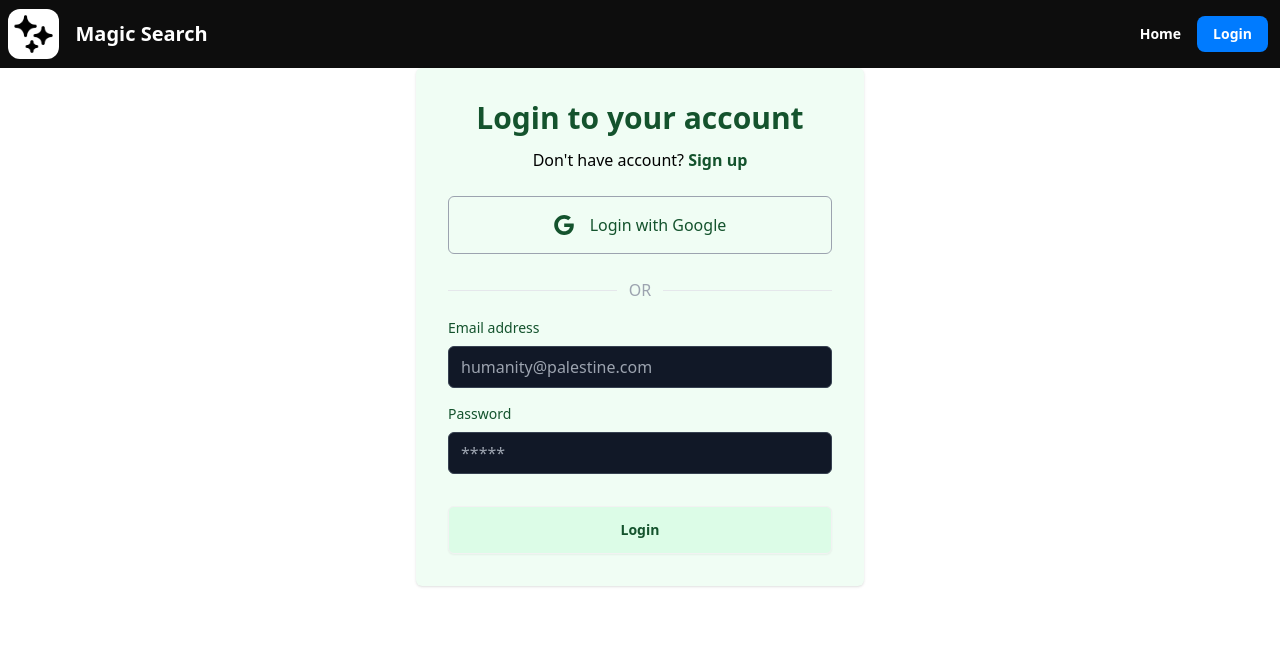
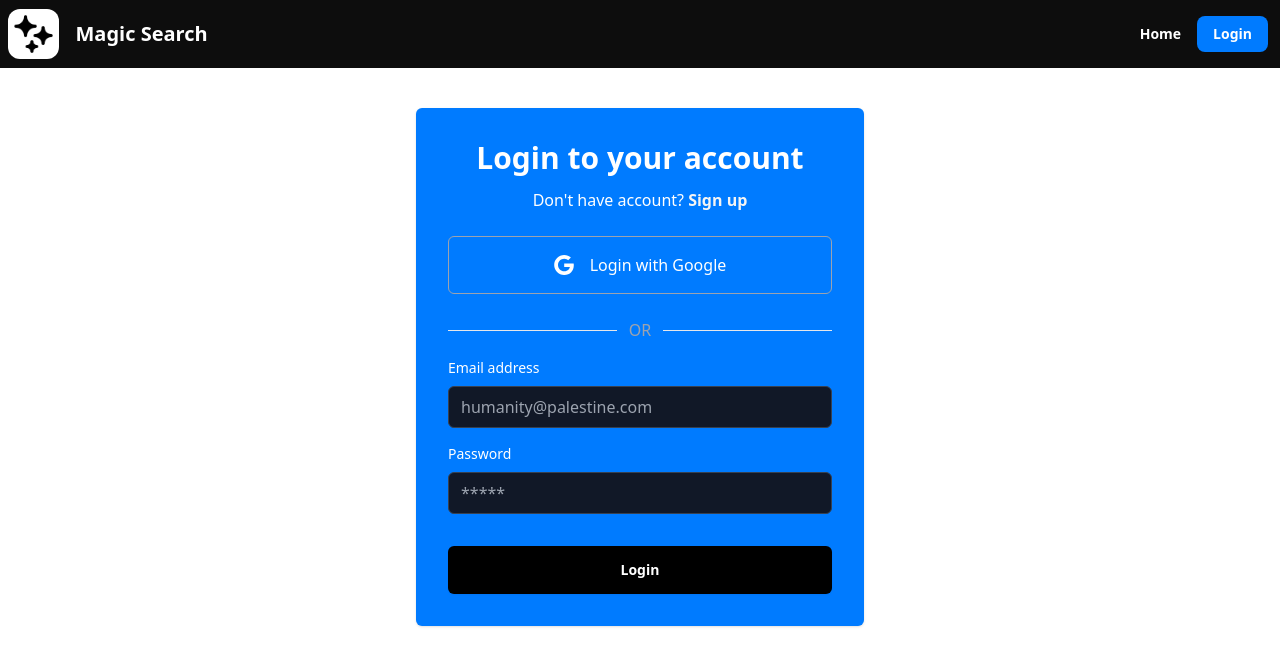
Before and after one commit to Md-Ashikur-Rahman-Ashik/Magic-Search-Frontend, a React (Vite) app: page /login in a window 1280 px wide. Shown: the top 666 px of the page. Built offline with nearby package versions, Linux system fonts and the light colour scheme; no server answers.

Commit message:
Added login page

```diff
--- a/src/pages/Login.jsx
+++ b/src/pages/Login.jsx
@@ -79,14 +79,14 @@ const Login = () => {
   };
 
   return (
-    <div className="container p-6 mx-auto max-w-md rounded-md shadow sm:p-8 bg-green-50 text-green-900">
+    <div className="container mt-10 p-6 mx-auto max-w-md rounded-md shadow sm:p-8 bg-[#007bff] text-white">
       <h2 className="mb-3 text-3xl font-semibold text-center">
         Login to your account
       </h2>
-      <p className="text-center text-black">
+      <p className="text-center text-white">
         {"Don't have account?"}
         <Link to={"/register"} className="focus:underline hover:underline">
-          <span className="text-green-900 font-bold">{" Sign up"}</span>
+          <span className="text-[#F4F4F4] font-bold">{" Sign up"}</span>
         </Link>
       </p>
       <div className="my-6 space-y-4">
@@ -146,7 +146,7 @@ const Login = () => {
         <input
           type="submit"
           value={"Login"}
-          className="w-full px-8 py-3 font-semibold rounded-md bg-green-100 text-green-900 btn"
+          className="w-full px-8 hover:text-black py-3 border-0 font-semibold rounded-md bg-black text-white btn"
         />
       </form>
     </div>
```
